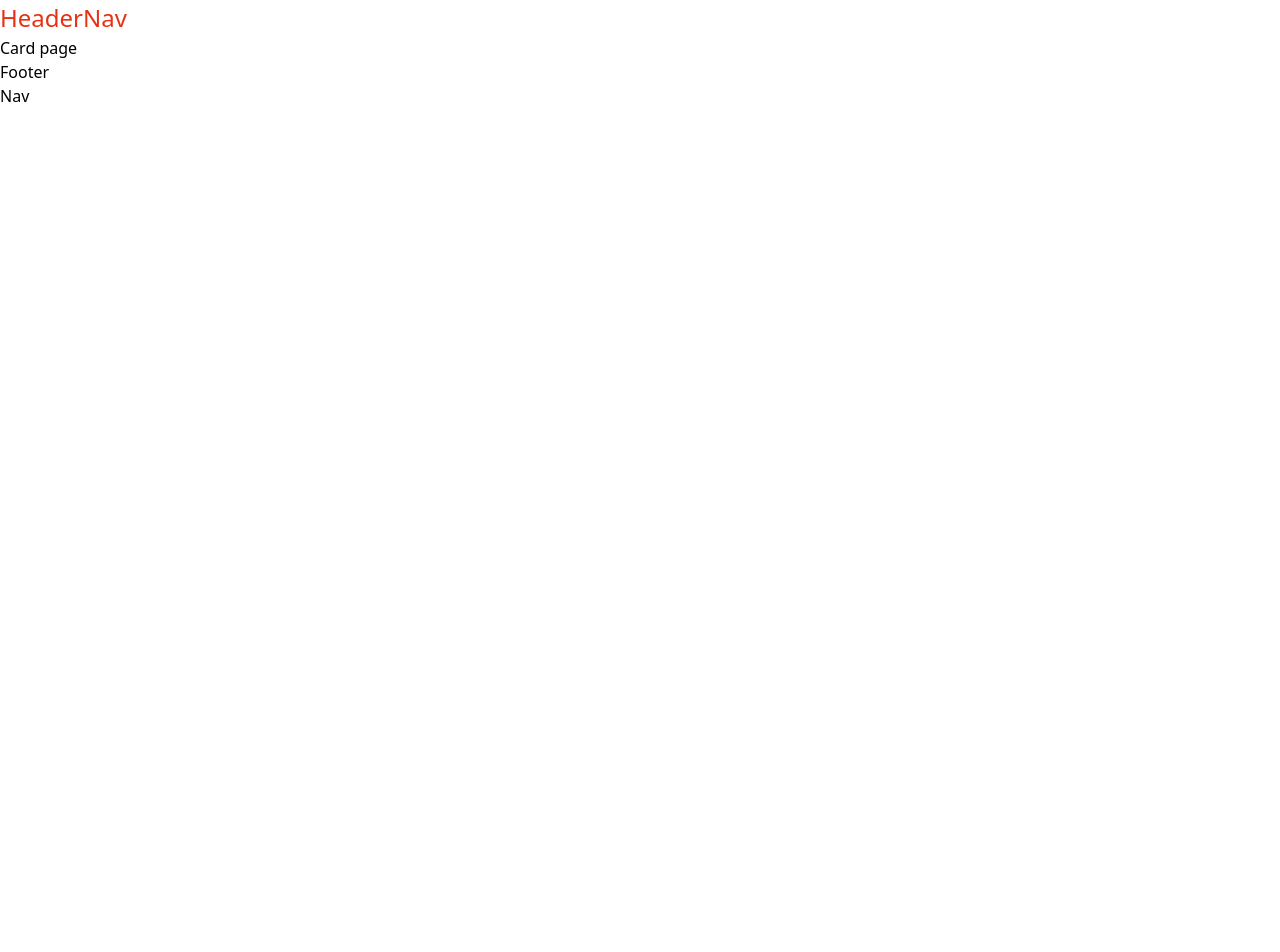
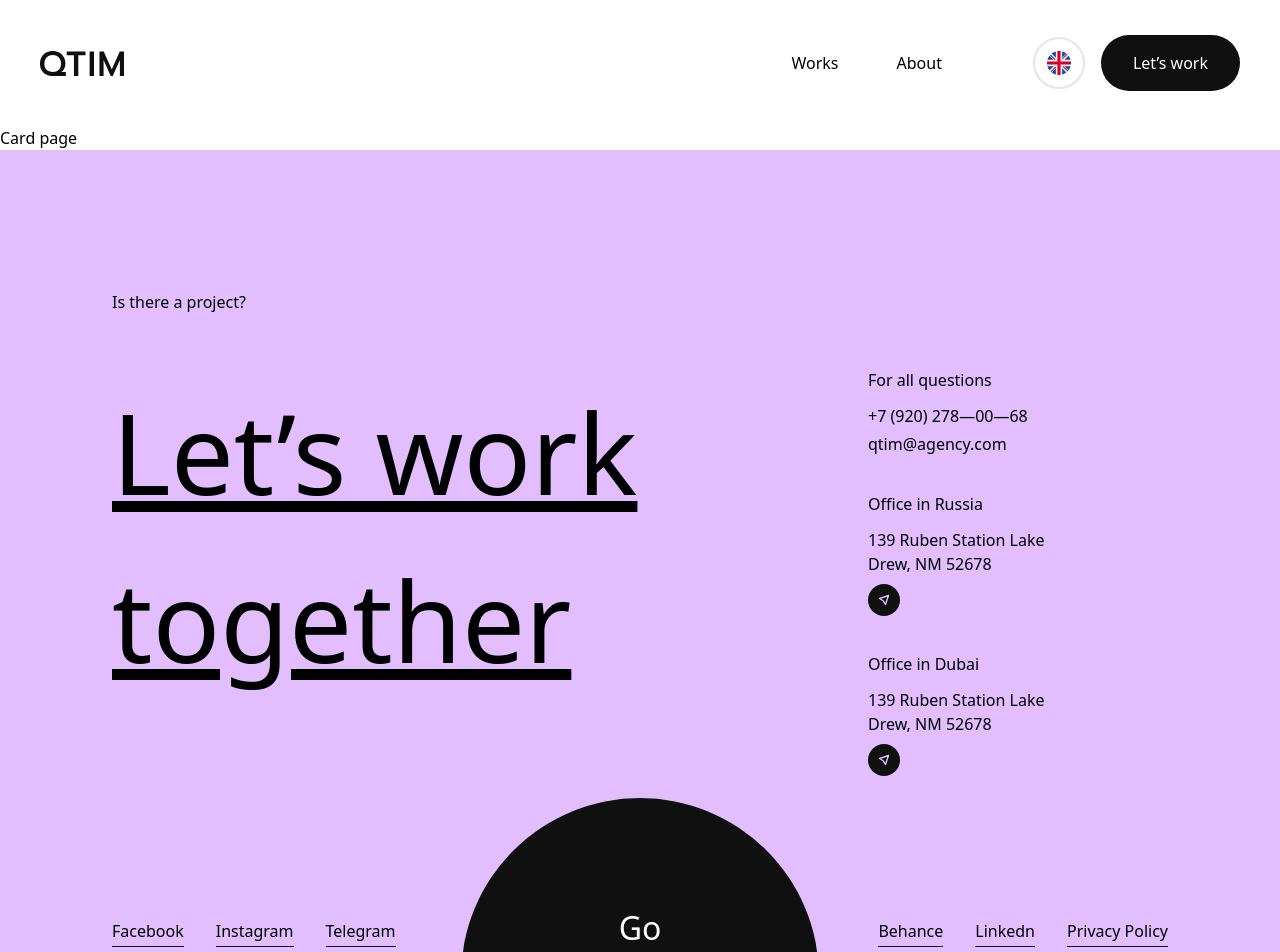
Before and after one commit to Vladislav-Chistyakov/blog, a Nuxt app in the folder blog/: page /Card in a window 1280 px wide. Shown: the top 952 px of the page. Before the commit the page ends 800 px from the top, so only its background shows below. Built offline with nearby package versions, Linux system fonts and the light colour scheme.

Commit message:
add stylte header and footer

```diff
--- a/blog/components/FooterBlock.vue
+++ b/blog/components/FooterBlock.vue
@@ -3,10 +3,93 @@
 </script>
 
 <template>
-  <footer>
-    <div>
-      Footer
-      <nav>Nav</nav>
+  <footer class="tw-relative tw-pt-[140px] tw-pb-[30px] tw-px-[112px] tw-bg-blog-bg-footer">
+    <div class="tw-absolute tw-bottom-0 tw-left-1/2 tw-transform -tw-translate-x-1/2 tw-text-white">
+      <svg class="" width="358" height="179" viewBox="0 0 358 179" fill="none" xmlns="http://www.w3.org/2000/svg">
+        <circle cx="179" cy="179" r="179" fill="#101010"/>
+      </svg>
+      <button class="tw-absolute tw-bottom-[25px] tw-left-1/2 tw-transform -tw-translate-x-1/2 tw-text-[32px]">
+        Go
+      </button>
+    </div>
+    <p class="tw-mb-[54px]">
+      Is there a project?
+    </p>
+    <div class="tw-flex tw-flex-row tw-justify-between tw-mb-[143px]">
+      <h2 class="tw-text-[112px] tw-max-w-[530px] tw-underline tw-font-regular">
+        Let’s work together
+      </h2>
+      <div class="tw-flex tw-flex-col tw-gap-[36px] tw-max-w-[300px] tw-pr-[122px]">
+        <div>
+          <span class="tw-block tw-mb-[12px]">
+            For all questions
+          </span>
+          <div class="tw-flex tw-flex-col tw-gap-[4px]">
+            <a>+7 (920) 278—00—68</a>
+            <a>qtim@agency.com</a>
+          </div>
+        </div>
+        <ul class="tw-flex tw-flex-col tw-gap-[36px]">
+          <li>
+            <span class="tw-block tw-mb-[12px]">
+              Office in Russia
+            </span>
+            <div class="tw-flex tw-flex-col tw-gap-[8px]">
+              <a>
+                139 Ruben Station Lake Drew, NM 52678
+              </a>
+              <a>
+                <svg width="32" height="32" viewBox="0 0 32 32" fill="none" xmlns="http://www.w3.org/2000/svg">
+                  <rect width="32" height="32" rx="16" fill="#101010"/>
+                  <path d="M17.5 20.5L20.5 11.5L11.5 14.5L15.25 16.75L17.5 20.5Z" stroke="#E2BEFF" stroke-width="1.4" stroke-linecap="round" stroke-linejoin="round"/>
+                </svg>
+              </a>
+            </div>
+          </li>
+          <li>
+            <span class="tw-block tw-mb-[12px]">
+              Office in Dubai
+            </span>
+            <div class="tw-flex tw-flex-col tw-gap-[8px]">
+              <a>
+                139 Ruben Station Lake Drew, NM 52678
+              </a>
+              <a>
+                <svg width="32" height="32" viewBox="0 0 32 32" fill="none" xmlns="http://www.w3.org/2000/svg">
+                  <rect width="32" height="32" rx="16" fill="#101010"/>
+                  <path d="M17.5 20.5L20.5 11.5L11.5 14.5L15.25 16.75L17.5 20.5Z" stroke="#E2BEFF" stroke-width="1.4" stroke-linecap="round" stroke-linejoin="round"/>
+                </svg>
+              </a>
+            </div>
+          </li>
+        </ul>
+      </div>
+    </div>
+    <div class="tw-flex tw-flex-col tw-items-baseline">
+      <div class="tw-w-full tw-flex tw-flex-row tw-justify-between">
+        <ul class="tw-flex tw-gap-[32px]">
+          <li class="tw-pb-[3px] tw-border-b tw-border-blog-black-main">
+            Facebook
+          </li>
+          <li class="tw-pb-[3px] tw-border-b tw-border-blog-black-main">
+            Instagram
+          </li>
+          <li class="tw-pb-[3px] tw-border-b tw-border-blog-black-main">
+            Telegram
+          </li>
+        </ul>
+        <ul class="tw-flex tw-gap-[32px]">
+          <li class="tw-pb-[3px] tw-border-b tw-border-blog-black-main">
+            Behance
+          </li>
+          <li class="tw-pb-[3px] tw-border-b tw-border-blog-black-main">
+            Linkedn
+          </li>
+          <li class="tw-pb-[3px] tw-border-b tw-border-blog-black-main">
+            Privacy Policy
+          </li>
+        </ul>
+      </div>
     </div>
   </footer>
 </template>
--- a/blog/components/HeaderBlock.vue
+++ b/blog/components/HeaderBlock.vue
@@ -3,14 +3,52 @@
 </script>
 
 <template>
-  <div>
-    <header>
-      <div class="tw-flex tw-text-[24px] tw-text-blog-red-main">
-        Header
-        <nav>Nav</nav>
+  <header class="tw-py-[35px] tw-px-[40px] tw-flex tw-flex-row tw-items-center tw-justify-between">
+    <NuxtLink to="#">
+      <svg width="84" height="25" viewBox="0 0 84 25" fill="none" xmlns="http://www.w3.org/2000/svg">
+        <path d="M13.2594 25C10.5869 25 8.2457 24.4981 6.23567 23.4944C4.24848 22.4907 2.70669 21.0551 1.61031 19.1877C0.53677 17.3203 0 15.1494 0 12.6751C0 10.1774 0.54819 7.97152 1.64457 6.05742C2.76379 4.11998 4.28274 2.62605 6.2014 1.57563C8.14291 0.52521 10.3128 0 12.7112 0C15.0867 0 17.2337 0.52521 19.1524 1.57563C21.0939 2.62605 22.6129 4.11998 23.7092 6.05742C24.8285 7.97152 25.3881 10.1774 25.3881 12.6751C25.3881 14.3557 25.0226 15.9664 24.2917 17.507C23.5608 19.0243 22.6129 20.2264 21.4479 21.1134H25.8335V25H13.2594ZM12.7112 20.9734C15.2465 20.9734 17.2566 20.2498 18.7413 18.8025C20.2488 17.3553 21.0025 15.3128 21.0025 12.6751C21.0025 10.9477 20.6371 9.43044 19.9062 8.12325C19.1752 6.81606 18.1816 5.81233 16.9254 5.11205C15.6691 4.41177 14.2644 4.06162 12.7112 4.06162C11.158 4.06162 9.7418 4.41177 8.46269 5.11205C7.20642 5.81233 6.21282 6.81606 5.4819 8.12325C4.75098 9.43044 4.38552 10.9477 4.38552 12.6751C4.38552 15.3361 5.12786 17.3903 6.61255 18.8375C8.12007 20.2614 10.1529 20.9734 12.7112 20.9734Z" fill="#101010"/>
+        <path d="M33.9455 4.20168H26.7163V0.52521H45.526V4.20168H38.2968V25H33.9455V4.20168Z" fill="#101010"/>
+        <path d="M49.6329 0.52521H53.9842V25H49.6329V0.52521Z" fill="#101010"/>
+        <path d="M59.4685 0.52521H63.717L71.7342 18.4524L79.7515 0.52521H84V25H79.8886V9.10364L72.7621 25H70.7064L63.5799 9.10364V25H59.4685V0.52521Z" fill="#101010"/>
+      </svg>
+    </NuxtLink>
+    <div class="tw-flex tw-flex-row tw-items-center tw-gap-[91px]">
+      <div class="tw-flex tw-flex-row tw-gap-[58px]">
+        <p>Works</p>
+        <p>About</p>
       </div>
-    </header>
-  </div>
+      <div class="tw-flex tw-flex-row tw-items-center tw-gap-[16px]">
+        <button class="tw-p-[12px] tw-rounded-full tw-border-2 tw-border-blog-border-solid">
+          <svg width="24" height="24" viewBox="0 0 24 24" fill="none" xmlns="http://www.w3.org/2000/svg">
+            <g clip-path="url(#clip0_1241_162)">
+              <path d="M12 24C18.6274 24 24 18.6274 24 12C24 5.37258 18.6274 0 12 0C5.37258 0 0 5.37258 0 12C0 18.6274 5.37258 24 12 24Z" fill="#F0F0F0"/>
+              <path d="M2.48056 4.69434C1.53796 5.92073 0.82719 7.33424 0.41333 8.86982H6.65605L2.48056 4.69434Z" fill="#0052B4"/>
+              <path d="M23.5866 8.86977C23.1728 7.33424 22.4619 5.92073 21.5194 4.69434L17.344 8.86977H23.5866Z" fill="#0052B4"/>
+              <path d="M0.41333 15.1309C0.827236 16.6664 1.538 18.0799 2.48056 19.3063L6.65591 15.1309H0.41333Z" fill="#0052B4"/>
+              <path d="M19.3058 2.48086C18.0794 1.53825 16.6659 0.82748 15.1304 0.413574V6.65625L19.3058 2.48086Z" fill="#0052B4"/>
+              <path d="M4.69409 21.5196C5.92048 22.4622 7.334 23.173 8.86953 23.5869V17.3442L4.69409 21.5196Z" fill="#0052B4"/>
+              <path d="M8.86948 0.413574C7.33395 0.82748 5.92044 1.53825 4.69409 2.48081L8.86948 6.6562V0.413574Z" fill="#0052B4"/>
+              <path d="M15.1304 23.5869C16.6659 23.173 18.0794 22.4622 19.3058 21.5196L15.1304 17.3442V23.5869Z" fill="#0052B4"/>
+              <path d="M17.344 15.1309L21.5194 19.3063C22.4619 18.08 23.1728 16.6664 23.5866 15.1309H17.344Z" fill="#0052B4"/>
+              <path d="M23.8984 10.4348H13.5653H13.5653V0.101578C13.0529 0.034875 12.5305 0 12 0C11.4694 0 10.9471 0.034875 10.4348 0.101578V10.4347V10.4347H0.101578C0.034875 10.9471 0 11.4695 0 12C0 12.5306 0.034875 13.0529 0.101578 13.5652H10.4347H10.4347V23.8984C10.9471 23.9651 11.4694 24 12 24C12.5305 24 13.0529 23.9652 13.5652 23.8984V13.5653V13.5653H23.8984C23.9651 13.0529 24 12.5306 24 12C24 11.4695 23.9651 10.9471 23.8984 10.4348Z" fill="#D80027"/>
+              <path d="M15.1304 15.1304L20.4852 20.4852C20.7315 20.239 20.9664 19.9817 21.1906 19.7148L16.6061 15.1304H15.1304V15.1304Z" fill="#D80027"/>
+              <path d="M8.86951 15.1304H8.86941L3.51465 20.4851C3.76084 20.7314 4.01823 20.9664 4.28504 21.1905L8.86951 16.6059V15.1304Z" fill="#D80027"/>
+              <path d="M8.86951 8.8696V8.86951L3.5147 3.51465C3.26842 3.76084 3.03348 4.01823 2.80933 4.28504L7.39384 8.86955H8.86951V8.8696Z" fill="#D80027"/>
+              <path d="M15.1304 8.8698L20.4852 3.5149C20.239 3.26862 19.9817 3.03368 19.7148 2.80957L15.1304 7.39409V8.8698Z" fill="#D80027"/>
+            </g>
+            <defs>
+              <clipPath id="clip0_1241_162">
+                <rect width="24" height="24" fill="white"/>
+              </clipPath>
+            </defs>
+          </svg>
+        </button>
+        <button class="tw-py-[16px] tw-px-[32px] tw-bg-blog-black-main tw-text-white tw-rounded-full">
+          Let’s work
+        </button>
+      </div>
+    </div>
+  </header>
 </template>
 
 <style scoped>
--- a/blog/components/ListCard.vue
+++ b/blog/components/ListCard.vue
@@ -63,7 +63,10 @@ pageCount.value = numberPage.value
 </script>
 
 <template>
-  <div>
+  <div class="tw-pt-[120px] tw-pb-[140px]">
+    <h1 class="tw-text-[84px]">
+      Articles
+    </h1>
     <div v-if="pending">
       Загрузка
     </div>
@@ -108,9 +111,6 @@ pageCount.value = numberPage.value
           </div>
         </li>
       </ul>
-      <div>
-        Go to Page
-      </div>
     </div>
   </div>
 </template>
--- a/blog/pages/index.vue
+++ b/blog/pages/index.vue
@@ -3,8 +3,7 @@
 </script>
 
 <template>
-  <div>
-    <h1>index page</h1>
+  <div class="tw-px-[112px]">
     <ListCard />
   </div>
 </template>
--- a/blog/tailwind.config.js
+++ b/blog/tailwind.config.js
@@ -173,7 +173,7 @@ module.exports = {
         'red-lighten': '#FEE0DB',
         'red-lighten2': '#FEF5F3',
         'red-lighten3': '#FBE2DE',
-        'black-main': '#1B1918',
+        'black-main': '#101010',
         'light-blue': '#E6F0F9',
         'dark-blue-link': '#2D82D0',
         'dark-blue-link-active': '#2496E9',
@@ -191,7 +191,7 @@ module.exports = {
         'yellow-warning': '#FEECBE',
         'orange-text': '#FF9900',
         'orange-lighten': '#FFF4E3',
-        'border-solid': '#E5E7EB',
+        'border-solid': '#E5E5E5',
         'gray-0': '#EBEFF2',
         'gray-1': '#BFC3C8',
         'gray-2': '#C7D2DB',
@@ -226,7 +226,7 @@ module.exports = {
         'not-active-input': '#7A8797',
         'disabled-input-bg': '#ECEFF1',
         'disabled-input-text': '#60656A',
-        'bg-main': '#F4F6F8',
+        'bg-footer': '#E2BEFF',
         'btn-gray': '#EAECF0',
         'btn-disabled-bg': '#E6E7E9',
         'disabled-text': '#BFC3C8',
```
